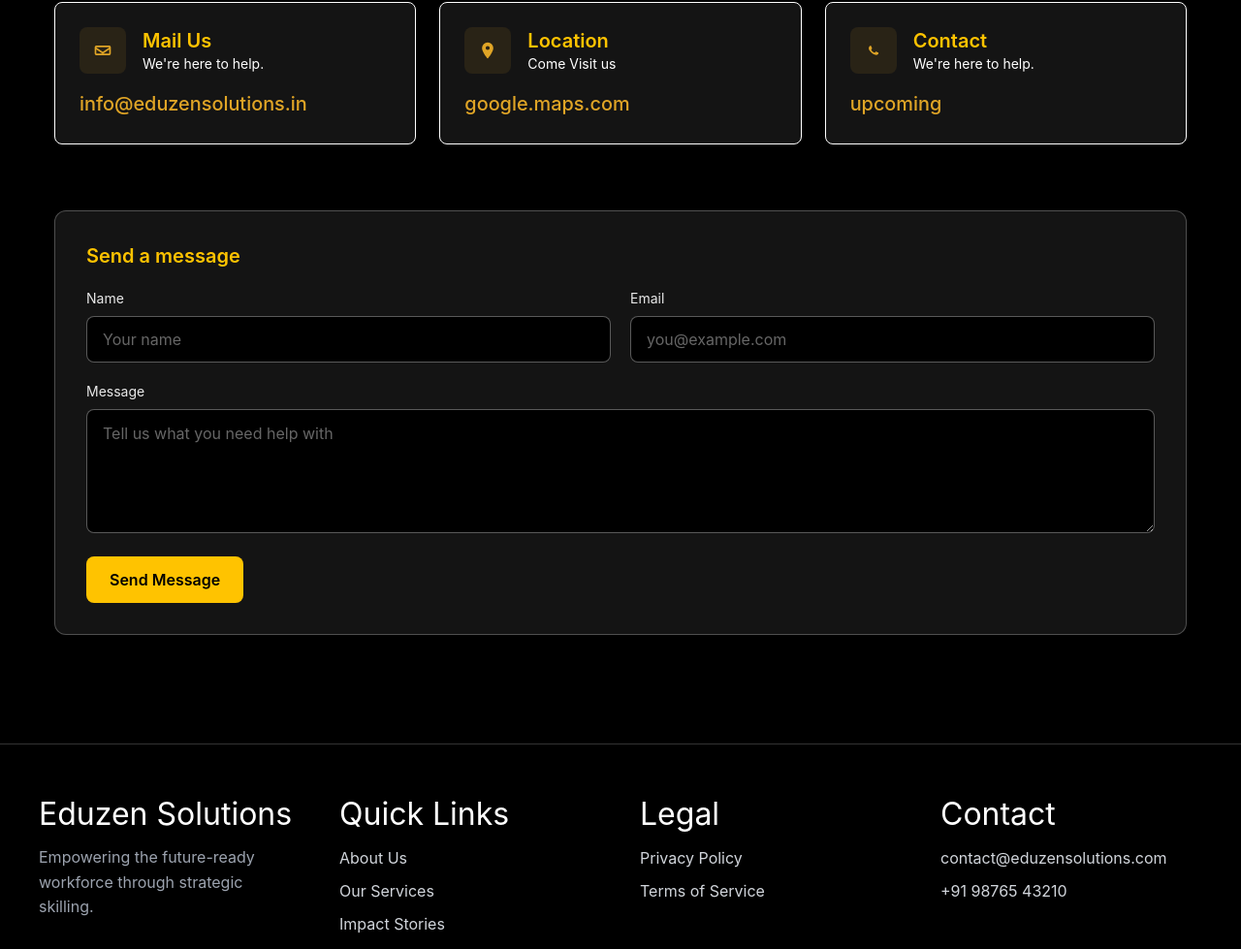
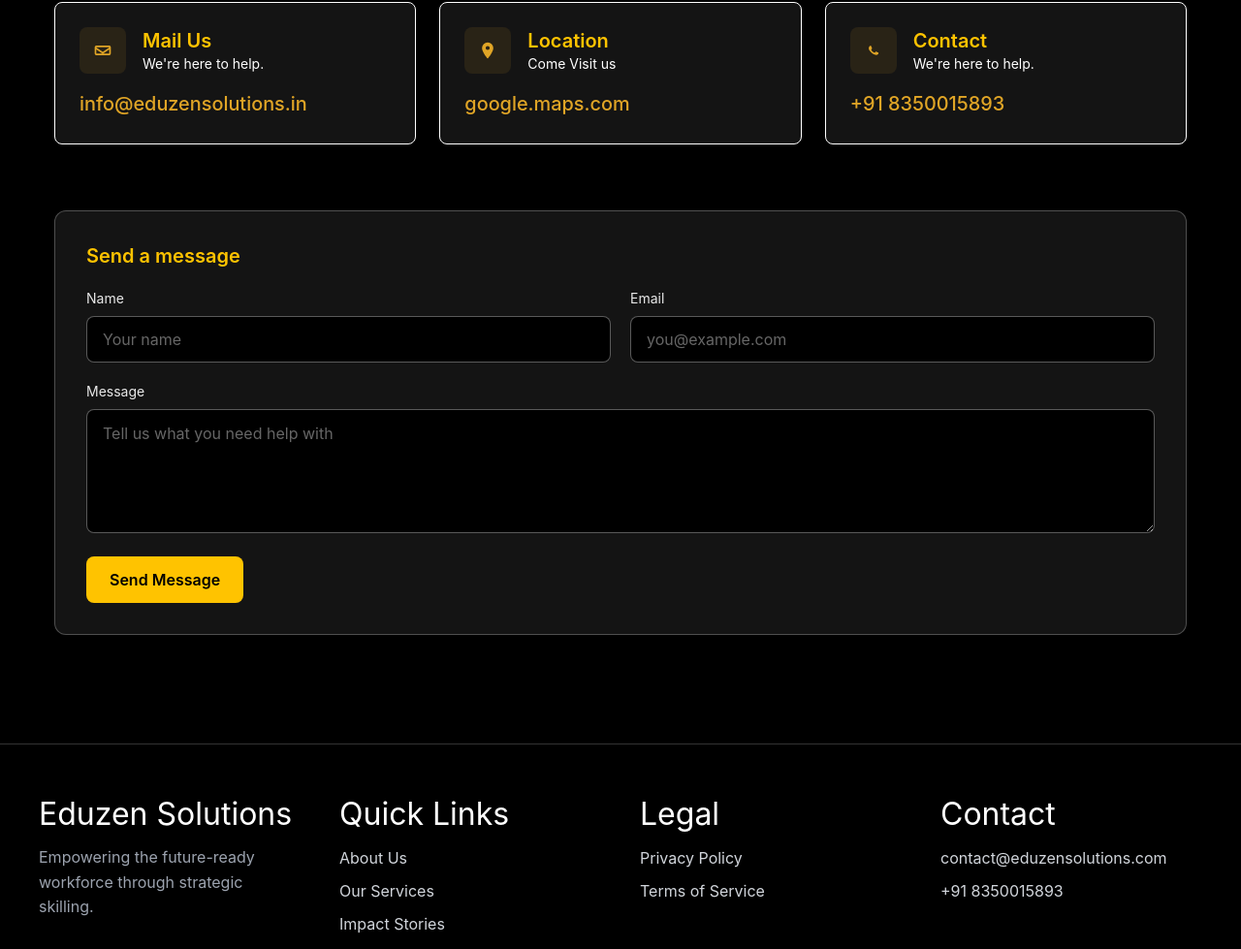
Before and after one commit to eduzensolutions-code/Eduzen_Temporary, a React (Vite) app in the folder frontend/: page / in a window 1280 px wide. Shown: the part 5973-6952 px from the top of the page at 97% size. Built offline with nearby package versions, Linux system fonts and the light colour scheme.

Commit message:
added structured schema , map link and number

```diff
--- a/frontend/src/App.jsx
+++ b/frontend/src/App.jsx
@@ -55,7 +55,19 @@
          property="og:image"
          content="https://eduzensolutions.in/preview.png"
          />
-
+        <script type="application/ld+json">
+          {JSON.stringify({
+            "@context": "https://schema.org",
+            "@type": "Organization",
+            name: "Eduzen Solutions Private Limited",
+            url: "https://eduzensolutions.in",
+            logo: "https://eduzensolutions.in/favicon-96x96.png",
+            sameAs: [
+              "https://www.instagram.com/eduzensolutionsofficial",
+              "https://in.linkedin.com/company/eduzen-solutions"
+            ]
+          })}
+        </script>
       </Helmet>
 
     <main className="min-h-screen bg-black">
--- a/frontend/src/components/ContactSection.jsx
+++ b/frontend/src/components/ContactSection.jsx
@@ -30,7 +30,7 @@
   {
     title: 'Contact',
     subtitle: "We're here to help.",
-    value: 'upcoming',
+    value: '+91 8350015893',
     href: '#contact',
     icon: (
       <svg viewBox="0 0 24 24" aria-hidden="true" className="h-5 w-5 text-[#e0a526]">
--- a/frontend/src/components/FooterSection.jsx
+++ b/frontend/src/components/FooterSection.jsx
@@ -12,7 +12,7 @@
 
 const contactItems = [
   { label: 'Email', value: 'contact@eduzensolutions.com', href: 'mailto:contact@eduzensolutions.com' },
-  { label: 'Phone', value: '+91 98765 43210', href: 'tel:+919876543210' },
+  { label: 'Phone', value: '+91 8350015893', href: 'tel:+91 8350015893' },
 ]
 
 function FooterLink({ href, label }) {
```
